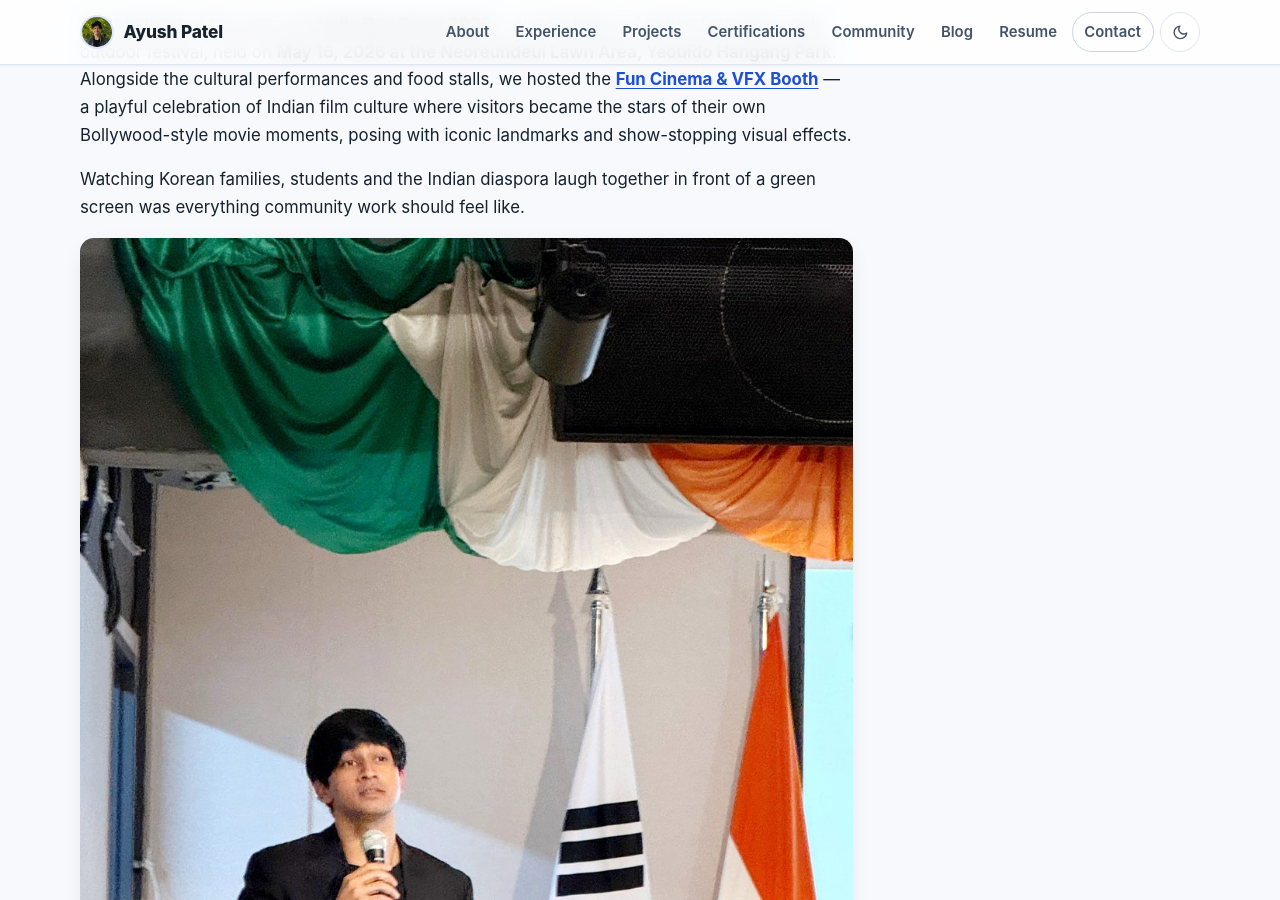
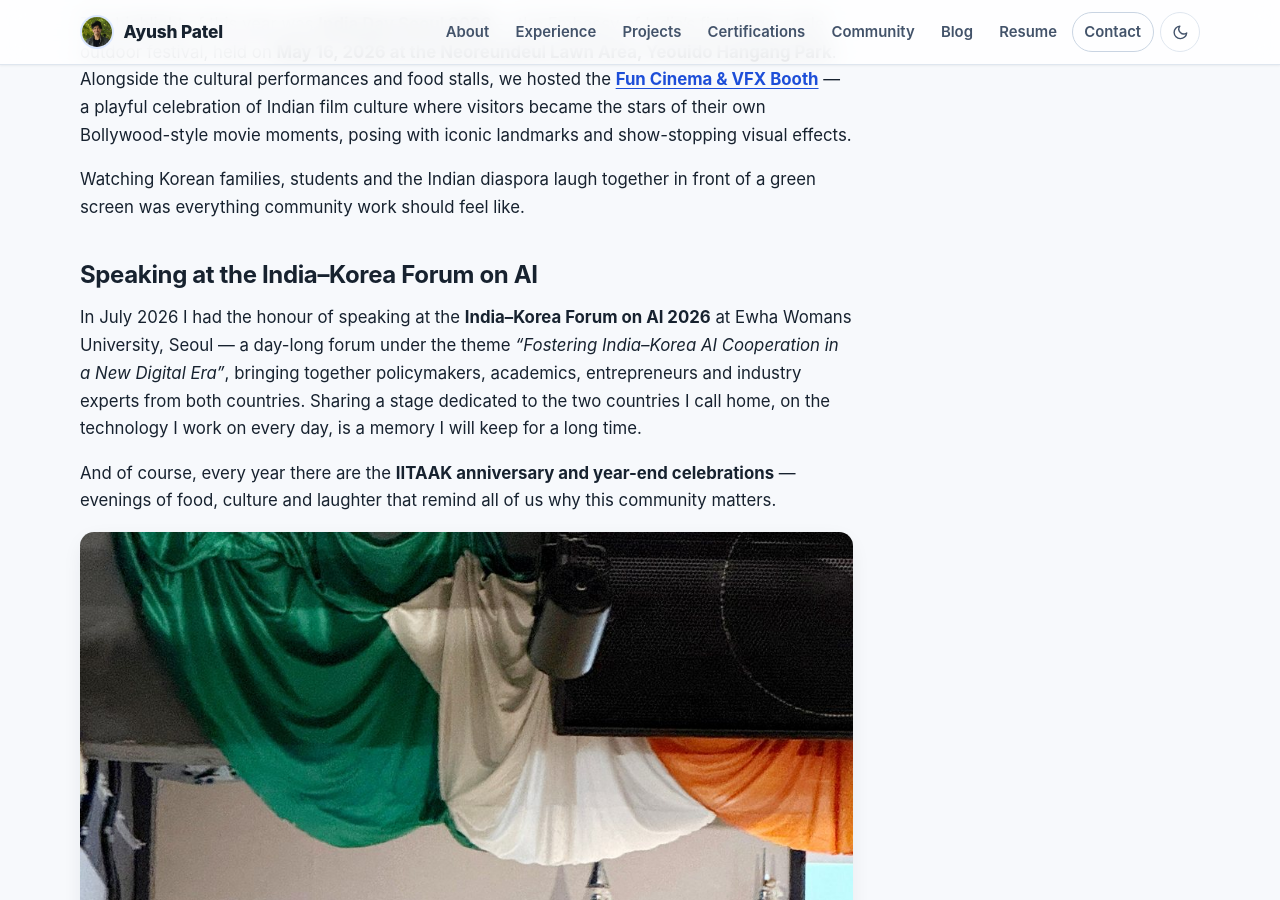
Before and after one commit to Ayush21298/ayush21298.github.io, a Jekyll site: the page built from _posts/2026-07-28-building-indian-community-in-korea.md, in a window 1280 px wide and 900 px high, scrolled down 1557 px. Built offline with Jekyll 4.4.1, drawn with Linux system fonts in a browser that asks for light colours.

Commit message:
Add AI forum talk and celebrations to community post
Signed-off-by: Ayush Patel <patel.ayush08@gmail.com>

```diff
--- a/_posts/2026-07-28-building-indian-community-in-korea.md
+++ b/_posts/2026-07-28-building-indian-community-in-korea.md
@@ -40,6 +40,19 @@ visual effects.
 Watching Korean families, students and the Indian diaspora laugh together in
 front of a green screen was everything community work should feel like.
 
+## Speaking at the India–Korea Forum on AI
+
+In July 2026 I had the honour of speaking at the **India–Korea Forum on AI
+2026** at Ewha Womans University, Seoul — a day-long forum under the theme
+*"Fostering India–Korea AI Cooperation in a New Digital Era"*, bringing
+together policymakers, academics, entrepreneurs and industry experts from both
+countries. Sharing a stage dedicated to the two countries I call home, on the
+technology I work on every day, is a memory I will keep for a long time.
+
+And of course, every year there are the **IITAAK anniversary and year-end
+celebrations** — evenings of food, culture and laughter that remind all of us
+why this community matters.
+
 ![Ayush Patel speaking at the Embassy of India, Seoul, with the Indian and Korean flags beside the podium](/images/ayush-patel-embassy-of-india-speech.jpg){: width="996" height="1200" loading="lazy"}
 
 ## Beyond alumni — IIK and ISRK
```
